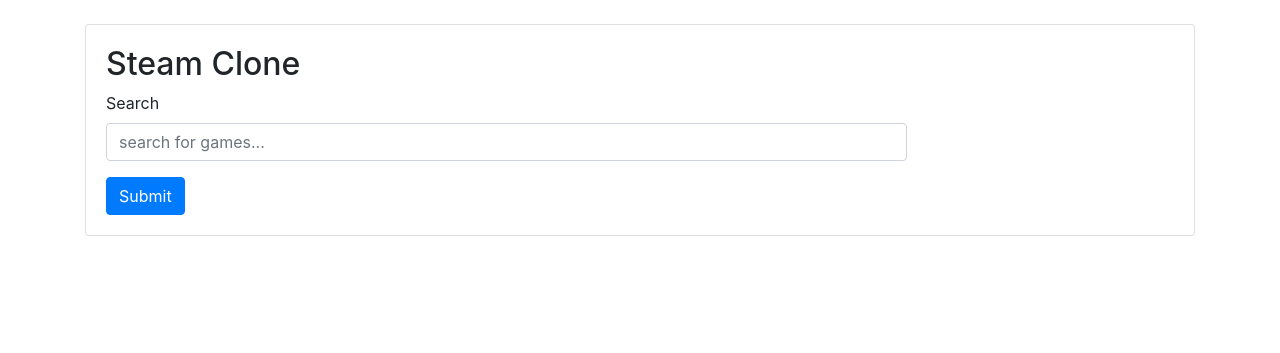
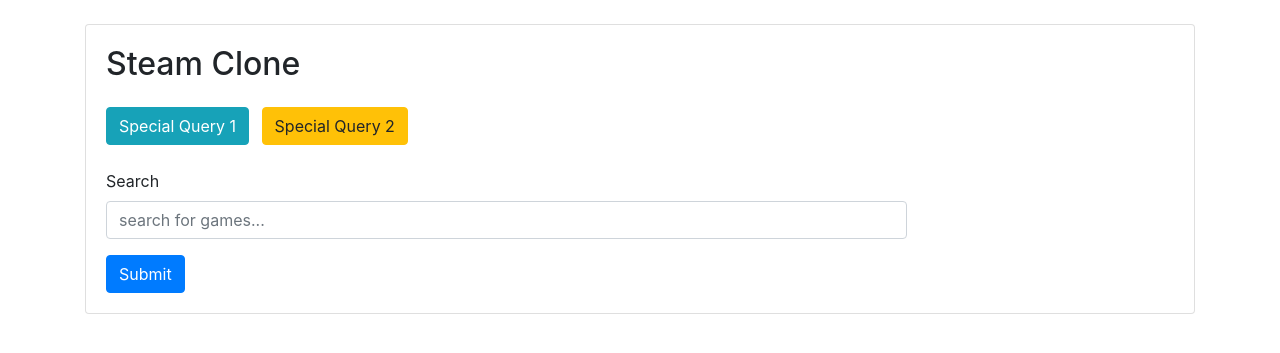
Before and after one commit to leonlwwang/steem, a Node server app: page / in a window 1280 px wide. Shown: the top 353 px of the page. Run offline with Node 20, Linux system fonts and the light colour scheme.

Commit message:
special query btns

```diff
--- a/views/index.ejs
+++ b/views/index.ejs
@@ -1,7 +1,7 @@
 <!DOCTYPE html>
 <html lang="en">
  <head>
-   <title>Attendance System</title>
+   <title>Steam Clone</title>
    <meta charset="UTF-8">
    <meta name="viewport" content="width=device-width, initial-scale=1">
    <link rel="stylesheet" href="https://maxcdn.bootstrapcdn.com/bootstrap/4.0.0/css/bootstrap.min.css">
@@ -12,6 +12,10 @@
      <div class="card">
        <div class="card-body">
          <h2>Steam Clone</h2>
+         <div class="mt-4 mb-4">
+          <button class="btn btn-info mr-2">Special Query 1</button>
+          <button class="btn btn-warning">Special Query 2</button>
+         </div>
          <form action="mark" method="POST">
            <div class="form-group">
              <label for="netid">Search</label>
@@ -19,7 +23,8 @@
            </div>
            <button type="submit" class="btn btn-primary">Submit</button>
          </form>
+      </div>
+    </div>
    </div>
- </div>
  </body>
 </html>
```
